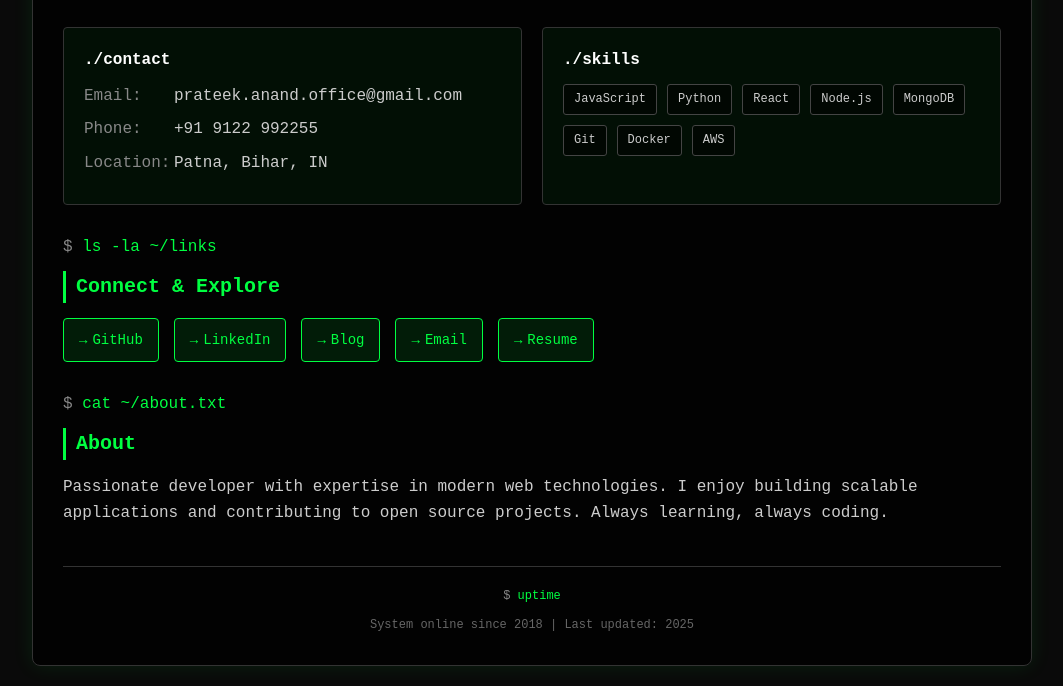
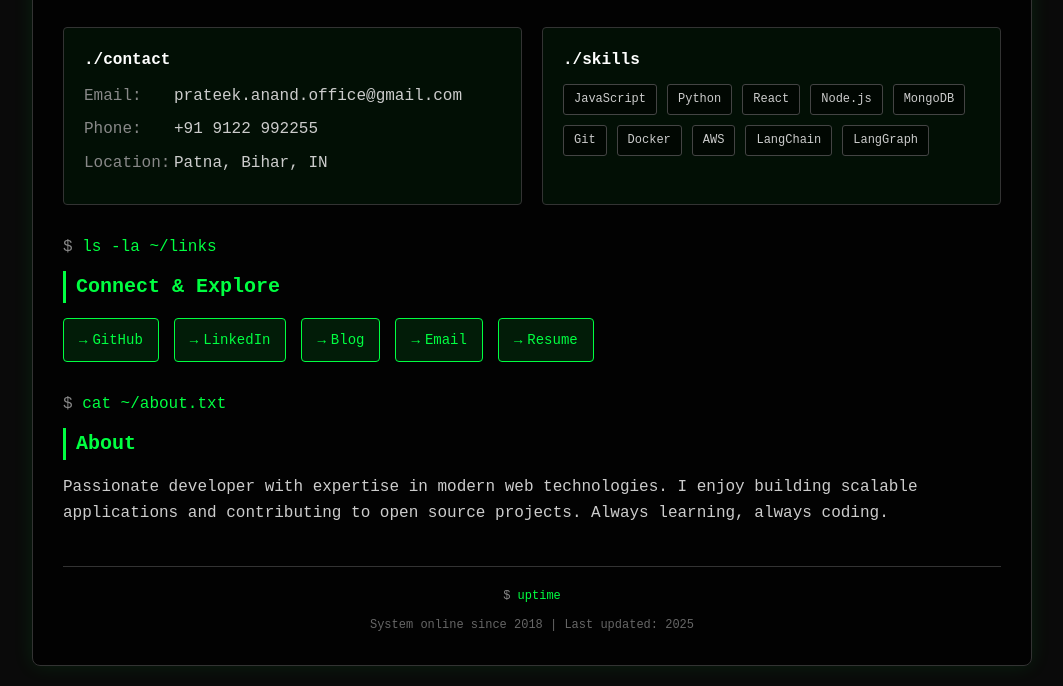
Before and after one commit to bizprat/bizprat.github.io, a plain HTML site: page index.html in a window 1280 px wide. Shown: the part 248-934 px from the top of the page, without its empty margins (108-1171 px from the left). Drawn offline with Linux system fonts and the light colour scheme.

Commit message:
Added: AI Skills

```diff
--- a/index.html
+++ b/index.html
@@ -256,6 +256,8 @@
                     <span class="skill">Git</span>
                     <span class="skill">Docker</span>
                     <span class="skill">AWS</span>
+                    <span class="skill">LangChain</span>
+                    <span class="skill">LangGraph</span>
                 </div>
             </div>
         </div>
```
